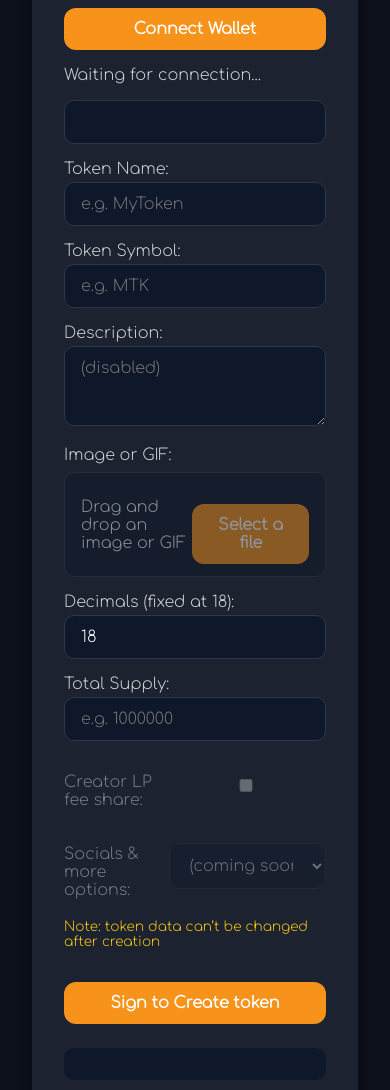
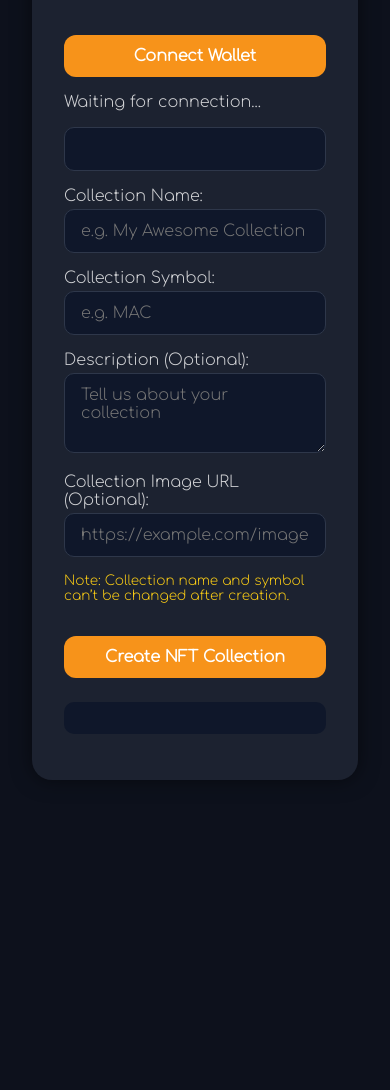
Before and after one commit to SoheilNikzad/jules, a plain HTML site: page nftshop/index.html in a window 390 px wide. Shown: the part 150-1240 px from the top of the page. After the commit the page ends 962 px from the top, so only its background shows below. Drawn offline with nearby package versions, Linux system fonts and the light colour scheme.

Commit message:
Update index.html

```diff
--- a/nftshop/index.html
+++ b/nftshop/index.html
@@ -3,7 +3,7 @@
 <head>
   <meta charset="UTF-8" />
   <meta name="viewport" content="width=device-width, initial-scale=1" />
-  <title>TokenShop</title>
+  <title>NFT Collection Creator</title>
   <link href="https://fonts.googleapis.com/css2?family=Comfortaa:wght@300&display=swap" rel="stylesheet">
   <style>
     :root {
@@ -48,7 +48,7 @@
       font-weight: 500;
     }
 
-    input, textarea, select, .fake-upload, button {
+    input, textarea, select, button { /* Removed .fake-upload from this rule */
       background: #0f172a;
       border: 1px solid var(--color-border);
       border-radius: 10px;
@@ -65,21 +65,9 @@
       min-height: 80px;
     }
 
-    .fake-upload {
-      display: flex;
-      align-items: center;
-      justify-content: space-between;
-      margin-top: 0.5rem;
-      opacity: 0.5;
-    }
+    /* Removed .fake-upload styles as the element is removed */
 
-    .toggle {
-      margin-top: 1rem;
-      display: flex;
-      justify-content: space-between;
-      align-items: center;
-      opacity: 0.5;
-    }
+    /* Removed .toggle styles as the elements are removed */
 
     .note {
       color: #facc15;
@@ -110,50 +98,56 @@
 </head>
 <body>
   <div class="container">
-    <h1>Token Shop</h1>
+    <h1>NFT Collection Creator</h1>
 
     <button id="connectBtn"> Connect Wallet</button>
     <p id="status">Waiting for connection...</p>
     <input type="text" id="yourWallet" readonly />
 
-    <label for="name">Token Name:</label>
-    <input type="text" id="name" placeholder="e.g. MyToken" />
+    <label for="name">Collection Name:</label>
+    <input type="text" id="name" placeholder="e.g. My Awesome Collection" />
 
-    <label for="symbol">Token Symbol:</label>
-    <input type="text" id="symbol" placeholder="e.g. MTK" />
+    <label for="symbol">Collection Symbol:</label>
+    <input type="text" id="symbol" placeholder="e.g. MAC" />
 
-    <label for="description">Description:</label>
-    <textarea id="description" placeholder="(disabled)" disabled></textarea>
+    <label for="description">Description (Optional):</label>
+    <textarea id="description" placeholder="Tell us about your collection"></textarea> <!-- Enabled this field -->
 
-    <label for="image">Image or GIF:</label>
-    <div class="fake-upload" disabled>
-      <span>Drag and drop an image or GIF</span>
-      <button disabled>Select a file</button>
-    </div>
+    <label for="imageUrl">Collection Image URL (Optional):</label>
+    <input type="text" id="imageUrl" placeholder="https://example.com/image.png" />
 
-    <label for="decimals">Decimals (fixed at 18):</label>
-    <input type="number" id="decimals" value="18" readonly />
+    <p class="note">Note: Collection name and symbol can’t be changed after creation.</p>
 
-    <label for="supply">Total Supply:</label>
-    <input type="number" id="supply" placeholder="e.g. 1000000" />
-
-    <div class="toggle">
-      <label for="lp-share">Creator LP fee share:</label>
-      <input type="checkbox" id="lp-share" disabled />
-    </div>
-
-    <div class="toggle">
-      <label for="more-options">Socials & more options:</label>
-      <select id="more-options" disabled>
-        <option value="">(coming soon)</option>
-      </select>
-    </div>
-
-    <p class="note">Note: token data can’t be changed after creation</p>
-
-    <button id="createToken">Sign to Create token</button>
+    <button id="createToken">Create NFT Collection</button>
 
     <pre id="output"></pre>
+
+    <!-- Minting Section - Initially Hidden -->
+    <div id="mintingSection" style="display: none; margin-top: 2rem; border-top: 1px solid var(--color-border); padding-top: 1rem;">
+      <h2>Mint New NFT</h2>
+      <p>For Collection: <strong id="collectionContractAddress"></strong></p>
+      <p>Next Token ID to Mint: <strong id="nextTokenIdDisplay">Loading...</strong></p>
+
+      <label for="nftName">NFT Name:</label>
+      <input type="text" id="nftName" placeholder="e.g. Awesome NFT #1" />
+
+      <label for="nftDescription">NFT Description:</label>
+      <textarea id="nftDescription" placeholder="Describe your unique NFT"></textarea>
+
+      <label for="nftImageUrl">NFT Image URL:</label>
+      <input type="text" id="nftImageUrl" placeholder="https://example.com/your-nft-image.png" />
+
+      <button id="generateMetadataBtn" style="margin-top: 1rem;">1. Generate Metadata JSON</button>
+      <label for="metadataJsonOutput">Copy the JSON below and upload it to IPFS (e.g., using Pinata.cloud):</label>
+      <textarea id="metadataJsonOutput" rows="5" readonly placeholder="Metadata JSON will appear here..."></textarea>
+
+      <label for="nftMetadataIpfsUrl">IPFS URL of Metadata JSON:</label>
+      <input type="text" id="nftMetadataIpfsUrl" placeholder="ipfs://YourMetadataCID_or_full_https_gateway_URL" />
+
+      <button id="mintNftBtn" style="margin-top: 1rem;">2. Mint This NFT</button>
+      <pre id="mintOutput"></pre>
+    </div>
+    <!-- End Minting Section -->
 
     <script src="https://cdn.jsdelivr.net/npm/ethers@6.10.0/dist/ethers.umd.min.js"></script>
     <script defer src="main.js"></script>
```
